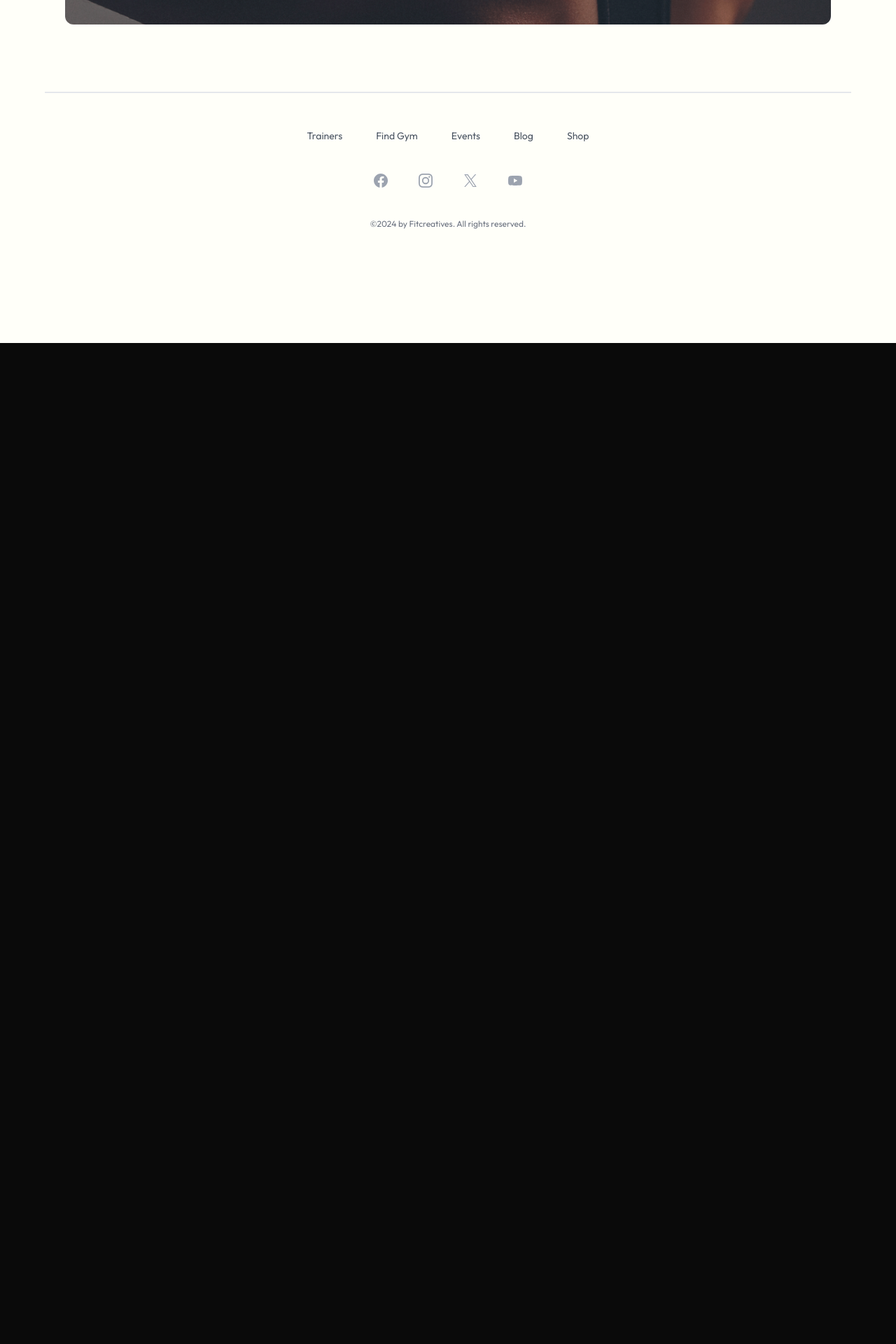
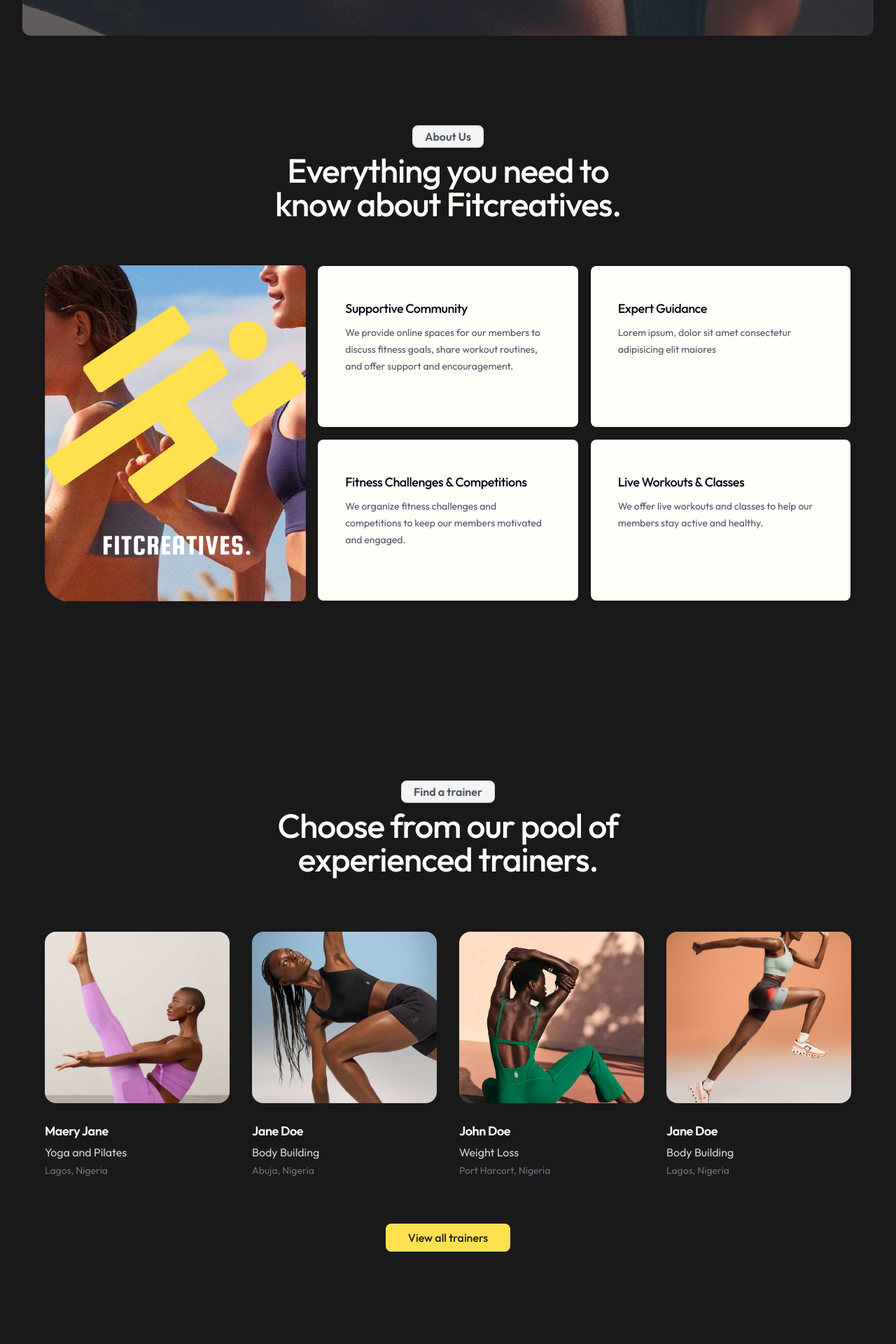
Before and after one commit to Lilianada/Fitcreatives, a Next.js app: page / in a window 1280 px wide. Shown: the part 740-2660 px from the top of the page at 70% size. Before the commit the page ends 1230 px from the top, so only its background shows below. Built offline with nearby package versions, Linux system fonts and the light colour scheme; a web font is replaced by a local one.

Commit message:
Find trainer page, about us page

```diff
--- a/src/app/page.jsx
+++ b/src/app/page.jsx
@@ -1,4 +1,6 @@
 'use client';
+import AboutUs from "@/components/AboutUs";
+import FindTrainer from "@/components/FindTrainer";
 import Footer from "@/components/Footer";
 import Header from "@/components/Header";
 import Hero from "@/components/Hero";
@@ -7,9 +9,11 @@ import Services from "@/components/Services";
 
 export default function Home() {
   return (
-    <div className="grid items-center justify-items-center p-4 sm:px-8 sm:py-4 bg-light">
+    <div className="grid items-center justify-items-center p-4 sm:px-8 sm:py-4 bg-dark">
       <Header />
       <Hero />
+      <AboutUs />
+      <FindTrainer />
       {/* <Services /> */}
       <Footer />
     </div>
--- /dev/null
+++ b/src/components/AboutUs.jsx
@@ -0,0 +1,98 @@
+import React from "react";
+
+export default function AboutUs() {
+  return (
+    <div className="bg-dark py-24 sm:py-32">
+      <div className="mx-auto max-w-2xl px-6 lg:max-w-7xl lg:px-8">
+        <div className="w-full flex justify-center">
+          <h2 className="text-center text-base/7 font-semibold text-gray-600 w-fit px-4 rounded-lg bg-zinc-100 border-2">
+            About Us
+          </h2>
+        </div>
+        <h3 className="mx-auto mt-2 max-w-lg text-pretty text-center text-4xl font-medium tracking-tight text-light sm:text-5xl">
+          Everything you need to know about Fitcreatives.
+        </h3>
+        <div className="mt-10 grid gap-4 sm:mt-16 lg:grid-cols-3 lg:grid-rows-2">
+
+          <div className="relative lg:row-span-2">
+            <div className="absolute inset-px rounded-lg bg-light lg:rounded-l-[2rem]"></div>
+            <div className="relative flex h-full flex-col overflow-hidden rounded-[calc(theme(borderRadius.lg)+1px)] lg:rounded-l-[calc(2rem+1px)]">
+              <div className="relative min-h-[30rem] w-full grow [container-type:inline-size] max-lg:mx-auto max-lg:max-w-sm">
+                  <img
+                    className="size-full object-cover object-top"
+                    src="/assets/8.svg"
+                    alt=""
+                  />
+                <div className="absolute inset-x-10 bottom-0 top-10 overflow-hidden  ">
+                </div>
+              </div>
+            </div>
+            <div className="pointer-events-none absolute inset-px rounded-lg shadow ring-1 ring-black/5 lg:rounded-l-[2rem]"></div>
+          </div>
+
+          <div className="relative max-lg:row-start-1">
+            <div className="absolute inset-px rounded-lg bg-light max-lg:rounded-t-[2rem]"></div>
+            <div className="relative flex h-full flex-col overflow-hidden rounded-[calc(theme(borderRadius.lg)+1px)] max-lg:rounded-t-[calc(2rem+1px)]">
+              <div className="px-8 pt-8 sm:px-10 sm:pt-10">
+              <p className="mt-2 text-lg/7 font-medium tracking-tight text-gray-950 max-lg:text-center">
+                Supportive Community
+                </p>
+                <p className="mt-2 max-w-lg text-sm/6 text-gray-600 max-lg:text-center">
+                We provide online spaces for our members to discuss fitness goals, share workout routines, and offer support and encouragement.
+                </p>
+              </div>
+            </div>
+            <div className="pointer-events-none absolute inset-px rounded-lg shadow ring-1 ring-black/5 max-lg:rounded-t-[2rem]"></div>
+          </div>
+
+          <div className="relative max-lg:row-start-1">
+            <div className="absolute inset-px rounded-lg bg-light max-lg:rounded-t-[2rem]"></div>
+            <div className="relative flex h-full flex-col overflow-hidden rounded-[calc(theme(borderRadius.lg)+1px)] max-lg:rounded-t-[calc(2rem+1px)]">
+              <div className="px-8 pt-8 sm:px-10 sm:pt-10">
+              <p className="mt-2 text-lg/7 font-medium tracking-tight text-gray-950 max-lg:text-center">
+                  Expert Guidance
+                </p>
+                <p className="mt-2 max-w-lg text-sm/6 text-gray-600 max-lg:text-center">
+                  Lorem ipsum, dolor sit amet consectetur adipisicing elit
+                  maiores
+                  </p>
+              </div>
+            </div>
+            <div className="pointer-events-none absolute inset-px rounded-lg shadow ring-1 ring-black/5 max-lg:rounded-t-[2rem]"></div>
+          </div>
+
+          <div className="relative max-lg:row-start-3 lg:col-start-2 lg:row-start-2">
+            <div className="absolute inset-px rounded-lg bg-light"></div>
+            <div className="relative flex h-full flex-col overflow-hidden rounded-[calc(theme(borderRadius.lg)+1px)]">
+              <div className="px-8 pt-8 sm:px-10 sm:pt-10">
+                <p className="mt-2 text-lg/7 font-medium tracking-tight text-gray-950 max-lg:text-center">
+                Fitness Challenges & Competitions
+                </p>
+                <p className="mt-2 max-w-lg text-sm/6 text-gray-600 max-lg:text-center">
+                  We organize fitness challenges and competitions to keep our members motivated and engaged.
+                </p>
+              </div>
+            </div>
+            <div className="pointer-events-none absolute inset-px rounded-lg shadow ring-1 ring-black/5"></div>
+          </div>
+
+          <div className="relative max-lg:row-start-3 lg:col-start-3 lg:row-start-2">
+            <div className="absolute inset-px rounded-lg bg-light"></div>
+            <div className="relative flex h-full flex-col overflow-hidden rounded-[calc(theme(borderRadius.lg)+1px)]">
+              <div className="px-8 pt-8 sm:px-10 sm:pt-10">
+                <p className="mt-2 text-lg/7 font-medium tracking-tight text-gray-950 max-lg:text-center">
+                Live Workouts & Classes
+                </p>
+                <p className="mt-2 max-w-lg text-sm/6 text-gray-600 max-lg:text-center">
+                We offer live workouts and classes to help our members stay active and healthy.
+                </p>
+              </div>
+            </div>
+            <div className="pointer-events-none absolute inset-px rounded-lg shadow ring-1 ring-black/5"></div>
+          </div>
+
+        </div>
+      </div>
+    </div>
+  );
+}
--- /dev/null
+++ b/src/components/FindTrainer.jsx
@@ -0,0 +1,80 @@
+import Link from "next/link";
+import React from "react";
+
+const trainers = [
+  {
+    name: "Maery Jane",
+    speciality: "Yoga and Pilates",
+    image: "/assets/Athleta.jpeg",
+    location: "Lagos, Nigeria",
+  },
+  {
+    name: "Jane Doe",
+    speciality: "Body Building",
+    image: "/assets/ActiveBlack.jpeg",
+    location: "Abuja, Nigeria",
+  },
+  {
+    name: "John Doe",
+    speciality: "Weight Loss",
+    image: "/assets/NeverBetter.jpeg",
+    location: "Port Harcort, Nigeria",
+  },
+  {
+    name: "Jane Doe",
+    speciality: "Body Building",
+    image: "/assets/RaceTights.jpeg",
+    location: "Lagos, Nigeria",
+  },
+];
+
+export default function FindTrainer() {
+  return (
+    <section className="py-24 sm:py-32">
+      <div className="mx-auto max-w-7xl px-6 lg:px-8">
+        <div className="w-full flex justify-center">
+          <h2 className="text-center text-base/7 font-semibold text-gray-600 w-fit px-4 rounded-lg bg-zinc-100 border-2">
+            Find a trainer
+          </h2>
+        </div>
+        <div className="mx-auto max-w-2xl">
+          <h3 className="mx-auto mt-2 max-w-lg text-pretty text-center text-4xl font-medium tracking-tight text-light sm:text-5xl">
+            Choose from our pool of experienced trainers.
+          </h3>
+        </div>
+        <ul
+          role="list"
+          className="mx-auto mt-20 grid max-w-2xl grid-cols-1 gap-x-8 gap-y-14 sm:grid-cols-2 lg:mx-0 lg:max-w-none lg:grid-cols-3 xl:grid-cols-4"
+        >
+          {trainers.map((trainer) => (
+            <li key={trainer.name}>
+              <img
+                alt=""
+                src={trainer.image}
+                className="aspect-[14/13] w-full rounded-2xl object-cover"
+              />
+              <h3 className="mt-6 text-lg font-semibold leading-8 tracking-tight text-white">
+                {trainer.name}
+              </h3>
+              <p className="text-base leading-7 text-gray-300">
+                {trainer.speciality}
+              </p>
+              <p className="text-sm leading-6 text-gray-500">
+                {trainer.location}
+              </p>
+            </li>
+          ))}
+        </ul>
+
+        <div className="flex justify-center mt-16">
+          <Link
+          href="/login"
+          className="text-base font-medium bg-yellow text-dark px-8 py-2 rounded-lg hover:bg-lime-200"
+        >
+          View all trainers
+        </Link>
+        </div>
+      </div>
+    </section>
+  );
+}
--- a/src/components/Footer.jsx
+++ b/src/components/Footer.jsx
@@ -1,3 +1,4 @@
+
 const navigation = {
   main: [
     {
@@ -75,8 +76,8 @@ const navigation = {
 
 export default function Footer() {
   return (
-    <footer className="w-full bg-light mx-auto max-w-7xl px-6 py-20 sm:py-24 lg:px-8 ">
-      <div className="overflow-hidden border-t-2 border-gray-200 py-12">
+    <footer className="w-full bg-dark mx-auto max-w-7xl px-6 pt-20 sm:pt-24 lg:px-8 ">
+      <div className="overflow-hidden border-t-2 border-gray-700 py-12">
         <nav
           aria-label="Footer"
           className="-mb-6 columns-2 sm:flex sm:justify-center sm:space-x-12"
@@ -85,7 +86,7 @@ export default function Footer() {
             <div key={item.title} className="pb-6">
               <a
                 href={item.url}
-                className="text-sm leading-6 text-gray-600 hover:text-gray-900"
+                className="text-sm leading-6 text-gray-400 hover:text-gray-500"
               >
                 {item.title}
               </a>
@@ -104,7 +105,7 @@ export default function Footer() {
             </a>
           ))}
         </div>
-        <p className="mt-10 text-center text-xs leading-5 text-gray-500">
+        <p className="mt-10 text-center text-xs leading-5 text-gray-400">
           &copy;2024 by Fitcreatives. All rights reserved.
         </p>
       </div>
--- a/src/components/Hero.jsx
+++ b/src/components/Hero.jsx
@@ -5,7 +5,7 @@ import Image from "next/image"
 export default function Hero() {
 
   return (
-    <div className="w-full sm:w-[90%] max-4xl rounded-xl mt-12">
+    <div className="w-full max-4xl rounded-xl mt-12">
 
       <div className="relative isolate overflow-hidden">
         <Image
@@ -16,7 +16,7 @@ export default function Hero() {
           className="absolute inset-0 -z-10 h-full w-full object-cover object-right rounded-xl"
         />
         <div className="mx-auto max-w-2xl py-32 px-8">
-          <div className="hidden sm:mb-8 sm:flex justify-center">
+          <div className="hidden sm:mb-4 sm:flex justify-center">
             <div className="relative rounded-full px-3 py-1 text-sm leading-6 text-light ring-1 ring-black/10 hover:ring-white/20">
             Stay Fit, Stay Creative
             </div>
@@ -28,17 +28,6 @@ export default function Hero() {
             <p className="mt-6 text-lg leading-8 text-light">
             Discover personalized workouts, expert advice, and a supportive community at FitCreatives.
             </p>
-            {/* <div className="mt-10 flex items-center justify-center gap-x-6">
-              <a
-                href="#"
-                className="rounded-md bg-lightblue px-3.5 py-2.5 text-sm font-semibold text-white shadow-sm hover:bg-lightblue focus-visible:outline focus-visible:outline-2 focus-visible:outline-offset-2 focus-visible:outline-lightblue"
-              >
-                Get started
-              </a>
-              <a href="#" className="text-sm font-semibold leading-6 text-white">
-                Learn more <span aria-hidden="true">→</span>
-              </a>
-            </div> */}
           </div>
         </div>
       </div>
--- a/tailwind.config.js
+++ b/tailwind.config.js
@@ -19,6 +19,9 @@ module.exports = {
         background: "var(--background)",
         foreground: "var(--foreground)",
       },
+      backgroundImage: {
+        "backdrop": "url('/assets/Untitled-design.png')",
+      },
     },
   },
   plugins: [],
```
Also changed, not shown: src/components/Header.jsx (+8 -8 lines).
